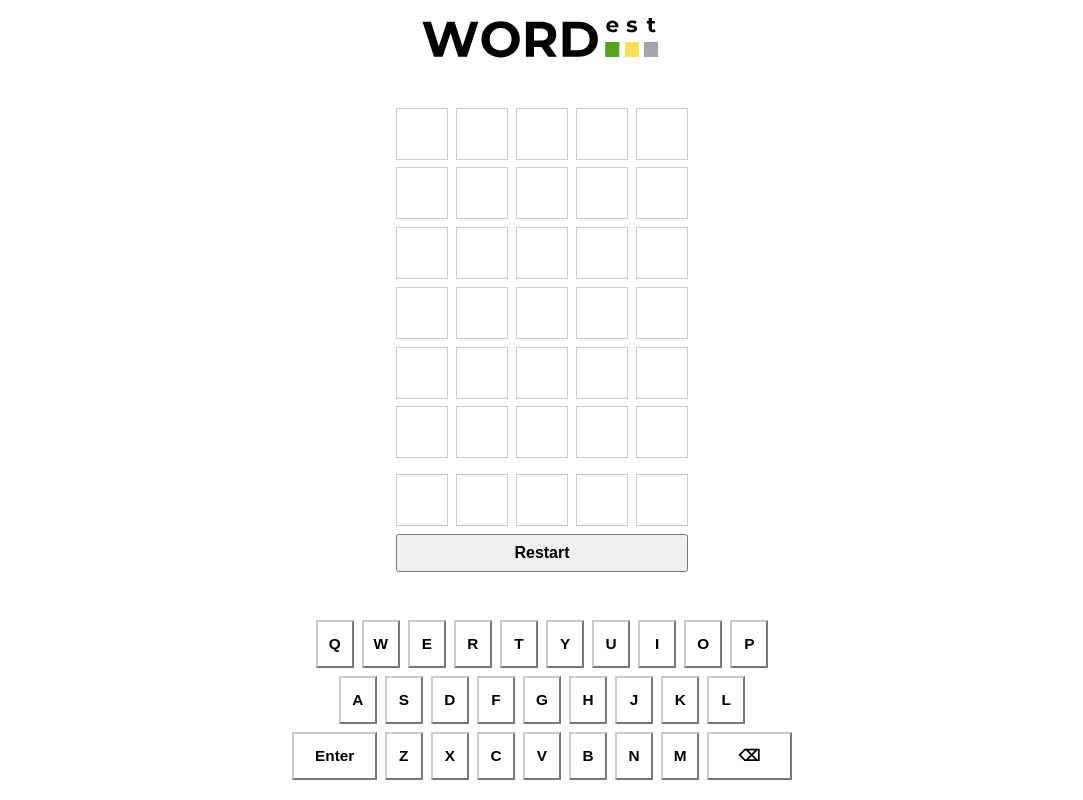
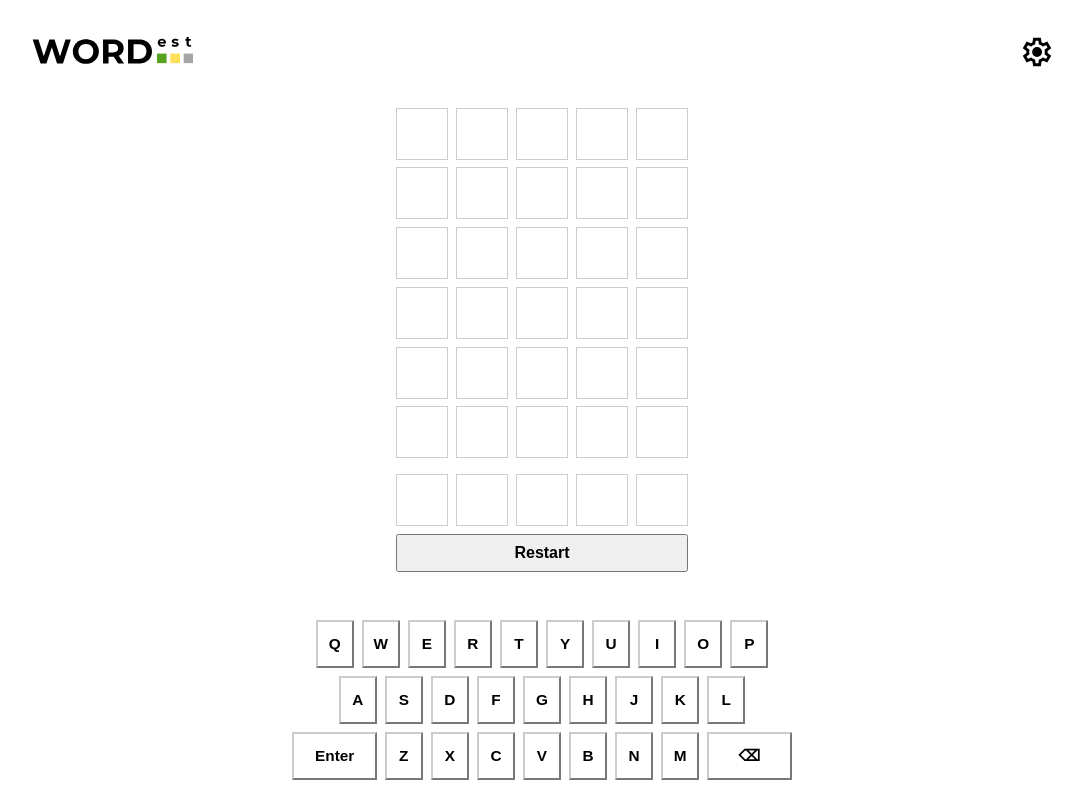
Before and after one commit to phantanhoancuong/wordest, a Next.js app: page / in a window 1280 px wide. Shown: the whole page, without its empty margins (98-1181 px from the left). Built offline with nearby package versions, Linux system fonts and the light colour scheme.

Commit message:
style(banner): update banner layout
- Add top padding to banner for spacing.
- Add the settings icon to the banner, split the banner into two halves instead of just the logo being in the middle. The settings icon does not work yet.
- Make logo clickable to reload the page.

```diff
--- a/src/app/page.module.css
+++ b/src/app/page.module.css
@@ -5,8 +5,13 @@
   flex-direction: column;
 }
 
+.app::before {
+  content: "";
+  flex: 0 0 3%;
+}
+
 .app__banner {
-  flex: 0 0 10%;
+  flex: 0 0 7%;
 }
 
 .app__game {
--- a/src/components/Banner.tsx
+++ b/src/components/Banner.tsx
@@ -6,7 +6,27 @@ import Image from "next/image";
  */
 const Banner = () => (
   <div className={styles["banner"]}>
-    <Image src="/images/logo.svg" alt="Logo" fill priority />
+    <div className={styles["banner__left"]}>
+      <div className={styles["banner__logo"]}>
+        <Image
+          src="/images/logo.svg"
+          alt="Logo"
+          fill
+          priority
+          onClick={() => window.location.reload()}
+        />
+      </div>
+    </div>
+    <div className={styles["banner__right"]}>
+      <div className={styles["banner__icon"]}>
+        <Image
+          src="/images/icons/settings_24dp_000000_FILL0_wght400_GRAD0_opsz24.svg"
+          alt="Settings icon"
+          fill
+          priority
+        />
+      </div>
+    </div>
   </div>
 );
 
--- a/src/styles/Banner.module.css
+++ b/src/styles/Banner.module.css
@@ -1,7 +1,57 @@
 .banner {
-  position: relative;
   height: 100%;
   width: 100%;
   display: flex;
   align-items: center;
 }
+
+.banner__left {
+  height: 100%;
+  width: 50%;
+  display: flex;
+  align-items: center;
+  justify-content: flex-start;
+  gap: 1rem;
+  padding-left: 10dvw;
+}
+
+.banner__right {
+  height: 100%;
+  width: 50%;
+  display: flex;
+  align-items: center;
+  justify-content: flex-end;
+  gap: 1rem;
+  padding-right: 10dvw;
+}
+
+.banner__logo {
+  position: relative;
+  height: 100%;
+  aspect-ratio: 3;
+  cursor: pointer;
+}
+
+.banner__icon {
+  position: relative;
+  height: 60%;
+  aspect-ratio: 1;
+}
+
+.img {
+  object-fit: contain;
+}
+
+@media (max-width: 600px) {
+  .banner__left {
+    padding-left: 1rem;
+  }
+
+  .banner__right {
+    padding-right: 1rem;
+  }
+
+  .banner__logo {
+    height: 80%;
+  }
+}
```
Also changed, not shown: public/images/icons/settings_24dp_000000_FILL0_wght400_GRAD0_opsz24.svg (added).
